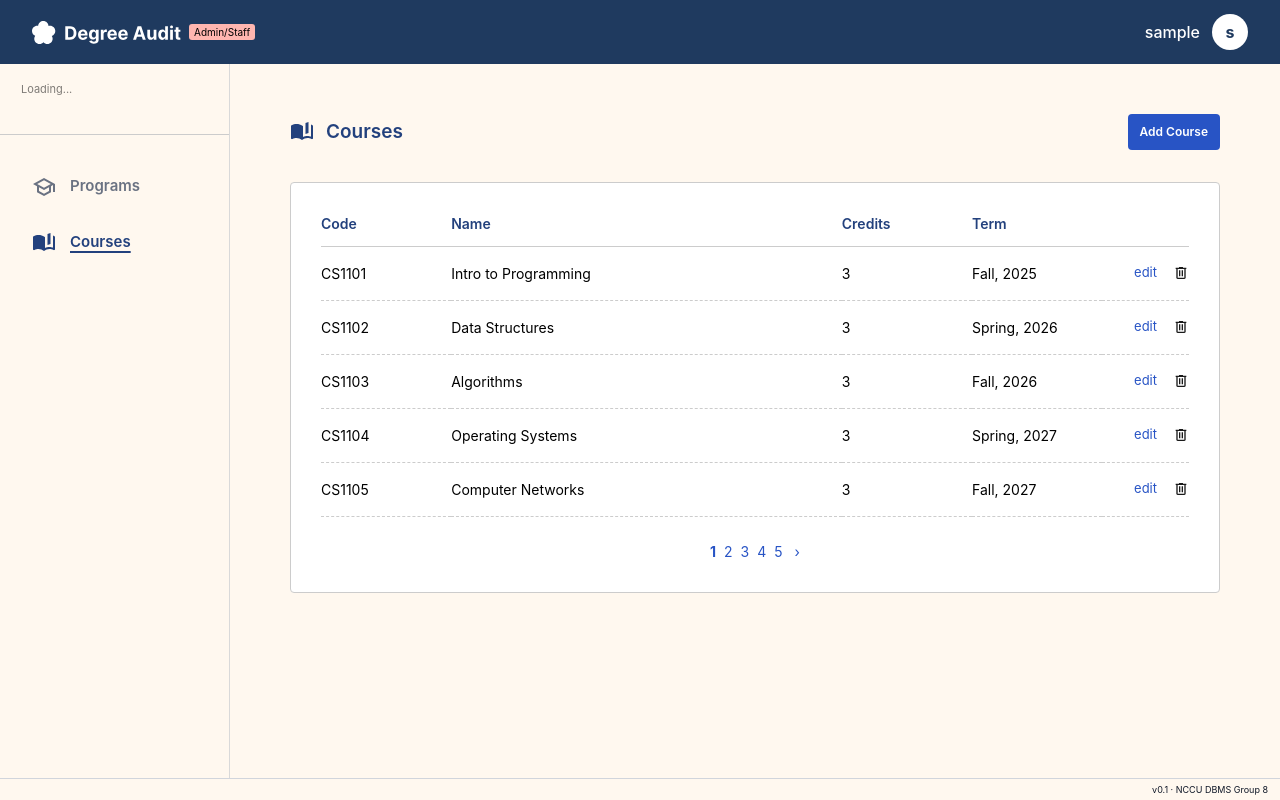
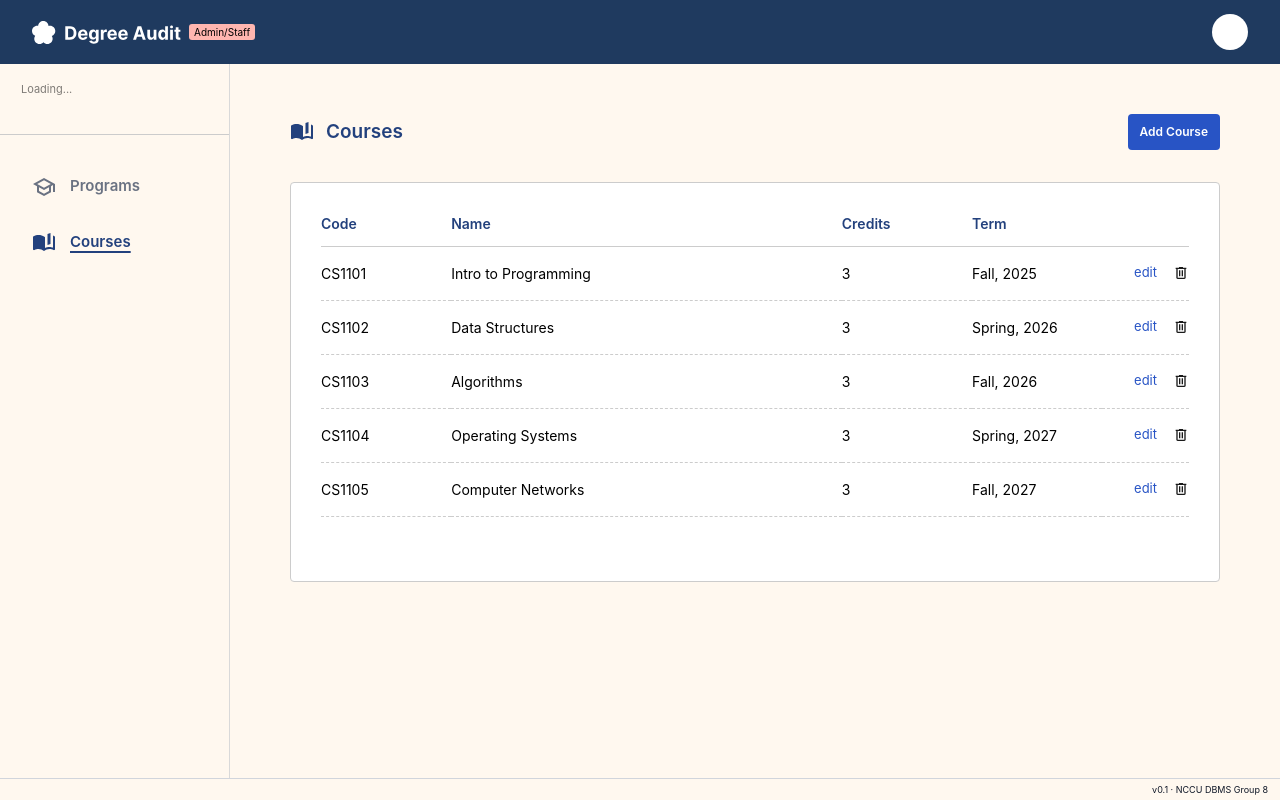
Before and after one commit to tingyun1015/Graduate_Degree_Audit_System, a React (Vite) app in the folder frontend/: page /admin/course in a window 1280 px wide. Built offline with nearby package versions, Linux system fonts and the light colour scheme; sample sign-in values are in the browser's storage.

Commit message:
feat: add zustand

```diff
--- a/frontend/package.json
+++ b/frontend/package.json
@@ -14,7 +14,8 @@
     "react": "^19.2.0",
     "react-dom": "^19.2.0",
     "react-router-dom": "^7.13.0",
-    "tailwindcss": "^4.2.0"
+    "tailwindcss": "^4.2.0",
+    "zustand": "^5.0.14"
   },
   "devDependencies": {
     "@eslint/js": "^9.39.1",
--- a/frontend/src/api.ts
+++ b/frontend/src/api.ts
@@ -34,14 +34,14 @@ export async function getDashboard(studentId: number): Promise<Dashboard> {
 // Admin Login
 export async function loginAdmin(email: string, password: string): Promise<LoginAdminResponse> {
   // TODO: mock data using user api
-  const response = await fetch(`${BASE_URL}/api/login`, {
+  const response = await fetch(`${BASE_URL}/api/admin/login`, {
     method: 'POST',
     headers: { 'Content-Type': 'application/json' },
     body: JSON.stringify({ email, password, isAdminPage: true }),
   });
   return response.json().then((data) => {
     // TODO: mock data - admin info + department list
-    data.departmentList = [{ id: 1, name: "Computer Science", college_name: "College of Information" }, { id: 2, name: "Information Management", college_name: "College of Information" }, { id: 3, name: "Computer Science", college_name: "College of Information" }];
+    data.departmentList = [{ id: 1, name: "Department of Computer Science", college_name: "College of Information" }, { id: 2, name: "Department of Information Management", college_name: "College of Information" }, { id: 3, name: "Department of Mathmatics", college_name: "College of Science" }];
     return data;
   })
 }
--- a/frontend/src/components/AdminSidebar.tsx
+++ b/frontend/src/components/AdminSidebar.tsx
@@ -1,5 +1,6 @@
 import { useState, useEffect } from 'react';
-import type { DepartmentInfo } from '../types';
+import { useAuthStore } from '../store/useAuthStore';
+import { useAdminStore } from '../store/useAdminStore';
 
 interface AdminSidebarProps {
     activeTab?: 'program' | 'course';
@@ -7,23 +8,14 @@ interface AdminSidebarProps {
 
 export default function AdminSidebar({ activeTab = 'program' }: AdminSidebarProps) {
     const [isDropdownOpen, setIsDropdownOpen] = useState(false);
-    const [departments, setDepartments] = useState<DepartmentInfo[]>([]);
-    const [selectedDept, setSelectedDept] = useState<DepartmentInfo | null>(null);
+    const { departmentList: departments } = useAuthStore();
+    const { activeDepartment: selectedDept, setActiveDepartment: setSelectedDept } = useAdminStore();
 
     useEffect(() => {
-        try {
-            const stored = localStorage.getItem('department_list');
-            if (stored) {
-                const parsed = JSON.parse(stored) as DepartmentInfo[];
-                setDepartments(parsed);
-                if (parsed.length > 0) {
-                    setSelectedDept(parsed[0]);
-                }
-            }
-        } catch (e) {
-            console.error("Failed to parse department list from localStorage", e);
+        if (!selectedDept && departments.length > 0) {
+            setSelectedDept(departments[0]);
         }
-    }, []);
+    }, [departments, selectedDept, setSelectedDept]);
 
     return (
         <aside className="w-[230px] shrink-0 bg-[#fff8ef] border-r border-[#d9d9d9] flex flex-col pt-[17px] sticky top-16 h-[calc(100vh-86.5px)] overflow-y-auto self-start">
--- a/frontend/src/pages/AdminCourseList.tsx
+++ b/frontend/src/pages/AdminCourseList.tsx
@@ -9,11 +9,11 @@ import Modal from "../components/Modal";
 import { getAdminCourseList, deleteCourse } from "../api";
 import type { Course } from "../types";
 import { useNavigate } from 'react-router-dom';
+import { useAuthStore } from '../store/useAuthStore';
+import { useAdminStore } from '../store/useAdminStore';
 
 export default function AdminCourseList() {
-    const userName = localStorage.getItem("user_name") || "";
-    const adminId = localStorage.getItem("admin_id") || "";
-    const collegeId = localStorage.getItem("college_id") || "";
+    const { userName, userId: adminId } = useAuthStore();
     const [data, setData] = useState<Course[]>([]);
     const [isAddModalOpen, setIsAddModalOpen] = useState(false);
     const [isEditModalOpen, setIsEditModalOpen] = useState(false);
@@ -21,6 +21,9 @@ export default function AdminCourseList() {
     const [selectedCourse, setSelectedCourse] = useState<Course | null>(null);
     const [isDeleting, setIsDeleting] = useState(false);
     const navigate = useNavigate();
+    const { activeDepartment } = useAdminStore();
+    const [currentPage, setCurrentPage] = useState(1);
+    const itemsPerPage = 10;
 
     const handleDeleteCourse = async () => {
         if (!selectedCourse) return;
@@ -38,18 +41,23 @@ export default function AdminCourseList() {
     };
 
     const fetchCourses = () => {
-        getAdminCourseList(Number(adminId), Number(collegeId)).then((result) => {
+        getAdminCourseList(Number(adminId), Number(activeDepartment?.id)).then((result) => {
             setData(result.data.courses);
+            setCurrentPage(1);
         });
     };
 
     useEffect(() => {
         fetchCourses();
-    }, [adminId, collegeId]);
+    }, [activeDepartment?.id]);
+
+    const totalPages = Math.max(1, Math.ceil(data.length / itemsPerPage));
+    const startIndex = (currentPage - 1) * itemsPerPage;
+    const paginatedData = data.slice(startIndex, startIndex + itemsPerPage);
 
     return (
         <div className="min-h-screen flex flex-col bg-[#fff8ef]">
-            <Header userName={userName} />
+            <Header userName={userName || ""} />
 
             <div className="flex-1 flex w-full mx-auto">
                 <AdminSidebar activeTab="course" />
@@ -83,7 +91,7 @@ export default function AdminCourseList() {
                                 </tr>
                             </thead>
                             <tbody>
-                                {data.map((course) => (
+                                {paginatedData.map((course) => (
                                     <tr key={course.id} className="border-b border-dashed border-[#ccc] text-[14px] text-black">
                                         <td className="py-4">{course.code}</td>
                                         <td className="py-4">{course.name}</td>
@@ -119,14 +127,31 @@ export default function AdminCourseList() {
                             </tbody>
                         </table>
 
-                        <div className="mt-auto pt-6 flex justify-center items-center gap-2 text-[#2854c5] text-[14px]">
-                            <span className="cursor-pointer font-bold">1</span>
-                            <span className="cursor-pointer hover:underline">2</span>
-                            <span className="cursor-pointer hover:underline">3</span>
-                            <span className="cursor-pointer hover:underline">4</span>
-                            <span className="cursor-pointer hover:underline">5</span>
-                            <span className="cursor-pointer hover:underline ml-1">›</span>
-                        </div>
+                        {totalPages > 1 && (
+                            <div className="mt-auto pt-6 flex justify-center items-center gap-2 text-[#2854c5] text-[14px] select-none">
+                                <span
+                                    className={`cursor-pointer hover:underline mr-1 ${currentPage === 1 ? 'opacity-50 cursor-not-allowed hover:no-underline' : ''}`}
+                                    onClick={() => setCurrentPage(p => Math.max(1, p - 1))}
+                                >
+                                    ‹
+                                </span>
+                                {Array.from({ length: totalPages }, (_, i) => i + 1).map(page => (
+                                    <span
+                                        key={page}
+                                        className={`cursor-pointer hover:underline ${currentPage === page ? 'font-bold underline' : ''}`}
+                                        onClick={() => setCurrentPage(page)}
+                                    >
+                                        {page}
+                                    </span>
+                                ))}
+                                <span
+                                    className={`cursor-pointer hover:underline ml-1 ${currentPage === totalPages ? 'opacity-50 cursor-not-allowed hover:no-underline' : ''}`}
+                                    onClick={() => setCurrentPage(p => Math.min(totalPages, p + 1))}
+                                >
+                                    ›
+                                </span>
+                            </div>
+                        )}
                     </div>
                 </main>
             </div>
--- a/frontend/src/pages/AdminLogin.tsx
+++ b/frontend/src/pages/AdminLogin.tsx
@@ -5,6 +5,7 @@ import Tag from '../components/Tag';
 import Button from '../components/Button';
 import { loginAdmin } from '../api';
 import { LoginState } from '../types';
+import { useAuthStore } from '../store/useAuthStore';
 
 const initialState: LoginState = {
   success: false,
@@ -28,10 +29,7 @@ export default function AdminLogin() {
       const result = await loginAdmin(account, password);
 
       if (result.success) {
-        // TODO: 登入成功把使用者資訊存進瀏覽器的 localStorage
-        localStorage.setItem('admin_id', String(result.id));
-        localStorage.setItem('user_name', result.name || "");
-        localStorage.setItem('department_list', JSON.stringify(result.departmentList));
+        useAuthStore.getState().loginAdmin(result.id, result.name || "", result.departmentList);
         navigate("/admin/program");
         return { success: true, message: "登入成功", account, password };
       }
--- /dev/null
+++ b/frontend/src/store/useAdminStore.ts
@@ -0,0 +1,12 @@
+import { create } from 'zustand';
+import type { DepartmentInfo } from '../types';
+
+interface AdminState {
+  activeDepartment: DepartmentInfo | null;
+  setActiveDepartment: (dept: DepartmentInfo) => void;
+}
+
+export const useAdminStore = create<AdminState>((set) => ({
+  activeDepartment: null,
+  setActiveDepartment: (dept) => set({ activeDepartment: dept }),
+}));
--- /dev/null
+++ b/frontend/src/store/useAuthStore.ts
@@ -0,0 +1,62 @@
+import { create } from 'zustand';
+import { persist, createJSONStorage } from 'zustand/middleware';
+import type { DepartmentInfo } from '../types';
+
+interface AuthState {
+  // Common state
+  isLoggedIn: boolean;
+  role: 'student' | 'admin' | null;
+  userName: string | null;
+
+  // Role specific state
+  userId: number | null; // Represents either student_id or admin_id depending on role
+  departmentList: DepartmentInfo[]; // Only for admin
+
+  // Actions
+  loginAdmin: (adminId: number, userName: string, departmentList: DepartmentInfo[]) => void;
+  loginStudent: (studentId: number, userName: string) => void;
+  logout: () => void;
+}
+
+export const useAuthStore = create<AuthState>()(
+  persist(
+    (set) => ({
+      isLoggedIn: false,
+      role: null,
+      userName: null,
+      userId: null,
+      departmentList: [],
+
+      loginAdmin: (adminId, userName, departmentList) =>
+        set({
+          isLoggedIn: true,
+          role: 'admin',
+          userId: adminId,
+          userName,
+          departmentList
+        }),
+
+      loginStudent: (studentId, userName) =>
+        set({
+          isLoggedIn: true,
+          role: 'student',
+          userId: studentId,
+          userName,
+          departmentList: []
+        }),
+
+      logout: () =>
+        set({
+          isLoggedIn: false,
+          role: null,
+          userId: null,
+          userName: null,
+          departmentList: []
+        }),
+    }),
+    {
+      name: 'auth-storage', // name of the item in the storage (must be unique)
+      storage: createJSONStorage(() => localStorage), // default is localStorage
+    }
+  )
+);
```
Also changed, not shown: 1 other file (tests, documents, lock files or other folders).
